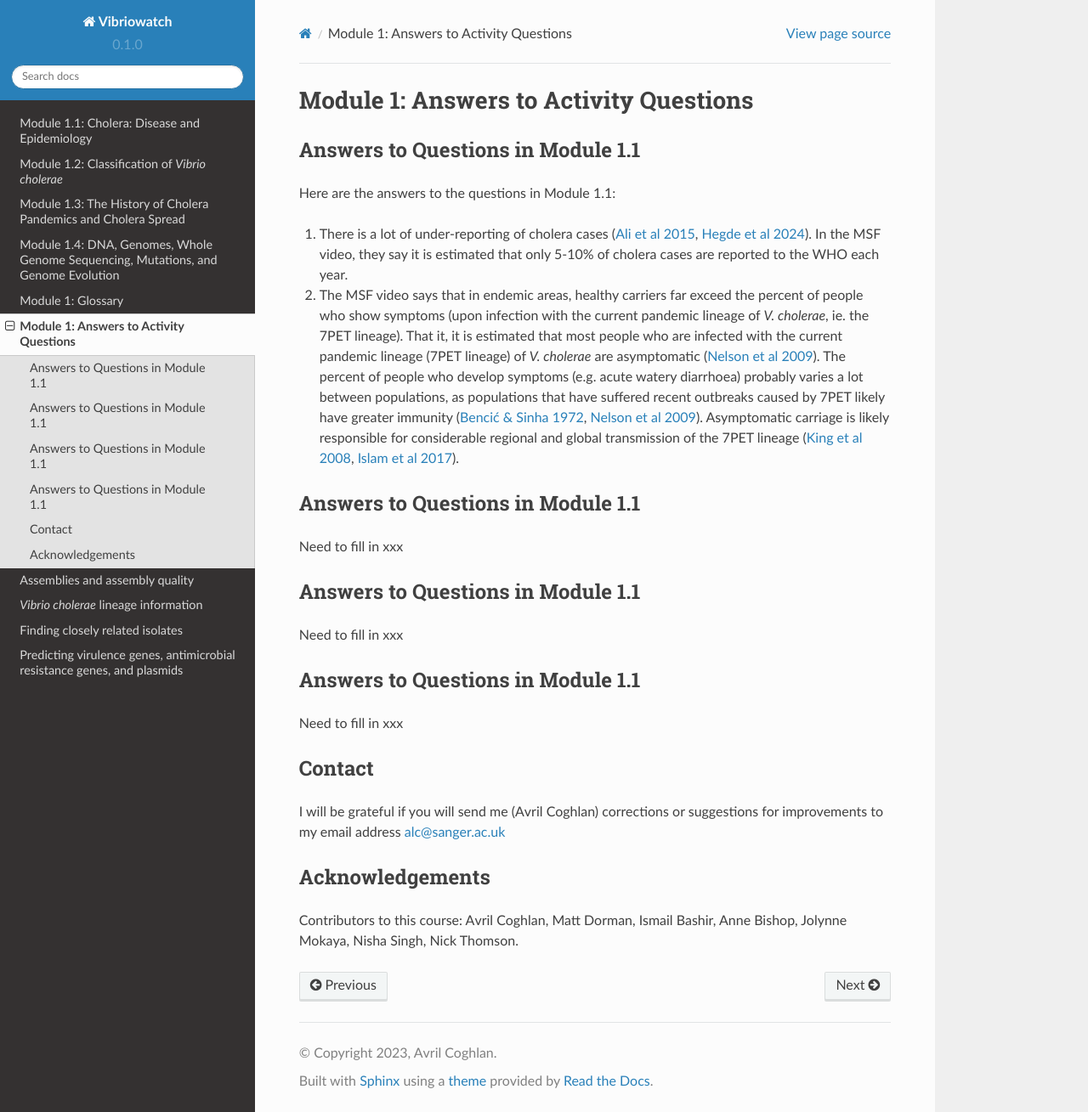
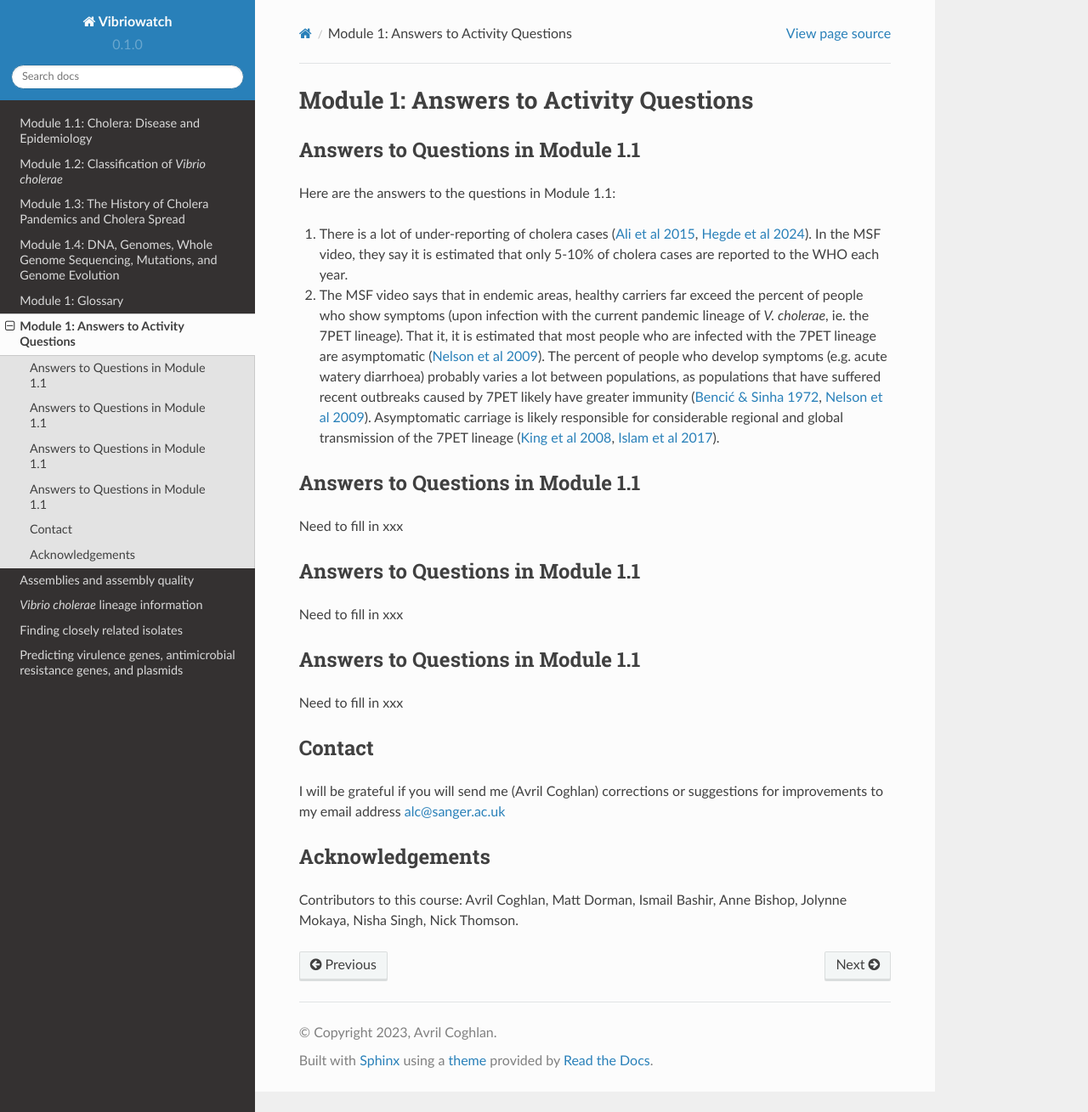
Before and after one commit to avrilcoghlan/cholerabook, a Sphinx documentation site: the page built from docs/source/vibriogenomes_answers.rst, in a window 1280 px wide and 1309 px high. Shown: the whole window at 85% size. Built offline with Sphinx 7.4.7 and the Read the Docs theme 2.0.0, drawn with Linux system fonts in a browser that asks for light colours.

Commit message:
Update vibriogenomes_answers.rst

```diff
--- a/docs/source/vibriogenomes_answers.rst
+++ b/docs/source/vibriogenomes_answers.rst
@@ -7,7 +7,7 @@
 Here are the answers to the questions in Module 1.1:
 
 #. There is a lot of under-reporting of cholera cases (`Ali et al 2015`_, `Hegde et al 2024`_). In the MSF video, they say it is estimated that only 5-10% of cholera cases are reported to the WHO each year.
-#. The MSF video says that in endemic areas, healthy carriers far exceed the percent of people who show symptoms (upon infection with the current pandemic lineage of *V. cholerae*, ie. the 7PET lineage). That it, it is estimated that most people who are infected with the current pandemic lineage (7PET lineage) of *V. cholerae* are asymptomatic (`Nelson et al 2009`_). The percent of people who develop symptoms (e.g. acute watery diarrhoea) probably varies a lot between populations, as populations that have suffered recent outbreaks caused by 7PET likely have greater immunity (`Bencić & Sinha 1972`_, `Nelson et al 2009`_). Asymptomatic carriage is likely responsible for considerable regional and global transmission of the 7PET lineage (`King et al 2008`_, `Islam et al 2017`_).
+#. The MSF video says that in endemic areas, healthy carriers far exceed the percent of people who show symptoms (upon infection with the current pandemic lineage of *V. cholerae*, ie. the 7PET lineage). That it, it is estimated that most people who are infected with the 7PET lineage are asymptomatic (`Nelson et al 2009`_). The percent of people who develop symptoms (e.g. acute watery diarrhoea) probably varies a lot between populations, as populations that have suffered recent outbreaks caused by 7PET likely have greater immunity (`Bencić & Sinha 1972`_, `Nelson et al 2009`_). Asymptomatic carriage is likely responsible for considerable regional and global transmission of the 7PET lineage (`King et al 2008`_, `Islam et al 2017`_).
 
 .. _Ali et al 2015: https://pubmed.ncbi.nlm.nih.gov/26043000/
 
```
